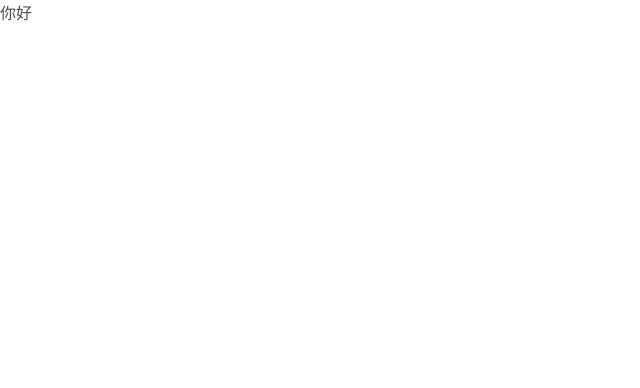
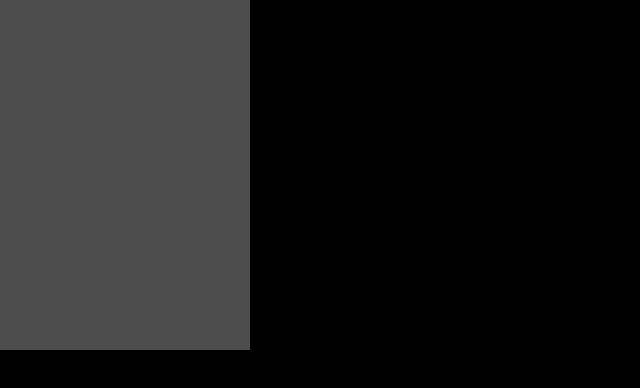
Before and after one commit to AfternoonShadows/test1.github.io, a plain HTML site: page index.html in a window 1280 px wide. Shown: the whole page, without its empty margins (0-640 px from the left). Drawn offline with Linux system fonts and the light colour scheme.

Commit message:
Update index.css

```diff
--- a/css/index.css
+++ b/css/index.css
@@ -1,6 +1,12 @@
 * {
     margin: 0;
     padding: 0;
+}
+body {
+  width: 100vw;  /* 设置宽度为视窗宽度 */
+  height: 100vh;  /* 设置高度为视窗高度 */
+  overflow: hidden;  /* 隐藏溢出内容，禁止滚动 */
+    background : black;
 }
 div {
     background: inherit; /*继承父类背景*/
```
